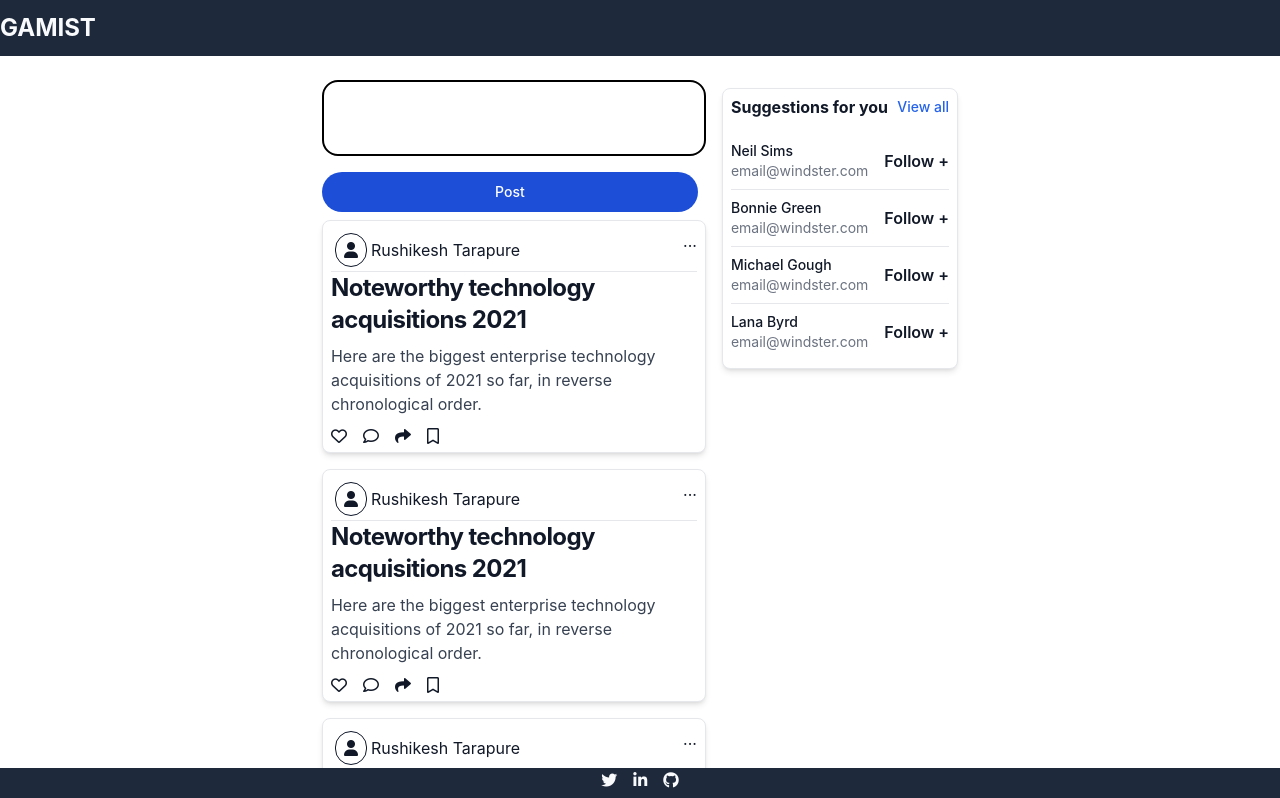
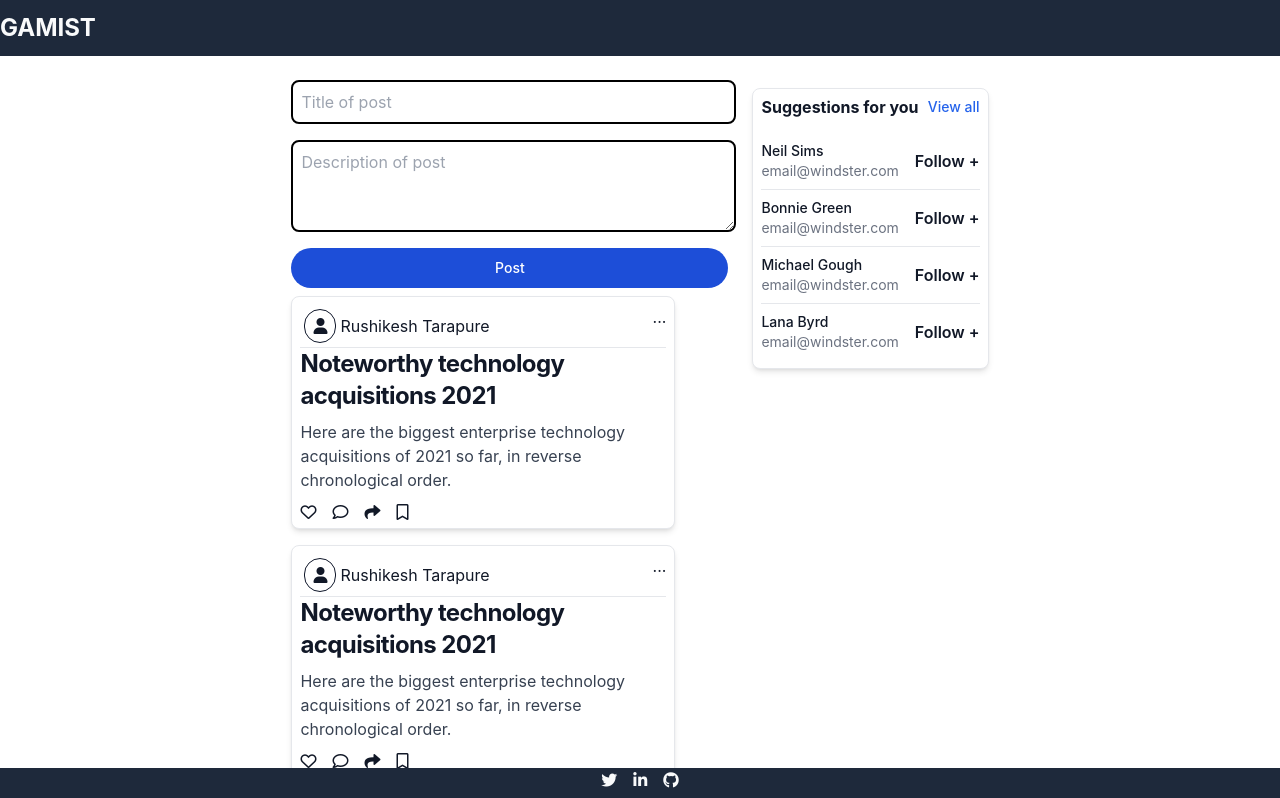
Before and after one commit to t007rushi/Gamist, a React (Create React App) app: page /home in a window 1280 px wide. Shown: the top 798 px of the page. Built offline with nearby package versions, Linux system fonts and the light colour scheme.

Commit message:
post description added

```diff
--- a/src/components/CreatePost.jsx
+++ b/src/components/CreatePost.jsx
@@ -1,33 +1,42 @@
 import React, { useState } from "react";
 import { database } from "../firbaseConfig";
 import { collection, addDoc } from "firebase/firestore";
-// import store from "../app/store"
+import { useSelector } from "react-redux";
 
 export const CreatePost = () => {
   const [postData, setPostData] = useState({
-    content: "",
+    title:"",
+    description: "",
   });
+  const { username } = useSelector((state) => state.auth);
 
   const collectionRef = collection(database, "posts");
-// console.log(store.getState())
   const handleSubmit = () => {
     addDoc(collectionRef, {
-      content: postData.content,
+      description: postData.description,
+      title: postData.title,
+      user:username,
     })
-      .then(() => alert("Data Added"))
+      .then(() => {})
       .catch((err) => console.log(err));
-      setPostData({ ...postData, content: "" });
+    setPostData({  title:"", description: "" });
   };
   return (
     <div className="flex flex-col gap-4">
-
-      <input
+      <input type="text" className="border-black border-2 p-2 rounded-lg" placeholder="Title of post"
+      value={postData.title}
+      onChange={(e) => setPostData({ ...postData, title: e.target.value })}
+      />
+      <textarea
         name=""
         id=""
-        className="border-black border-2 p-6 rounded-2xl"
-        value={postData.content}
-        onChange={(e) => setPostData({ ...postData, content: e.target.value })}
-      ></input>
+        cols="40"
+        rows="3"
+        className="border-black border-2 p-2 rounded-lg"
+        placeholder="Description of post"
+        value={postData.description}
+        onChange={(e) => setPostData({ ...postData, description: e.target.value })}
+      ></textarea>
 
       <button
         type="button"
```
